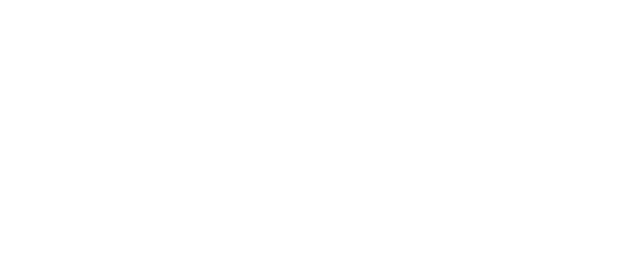
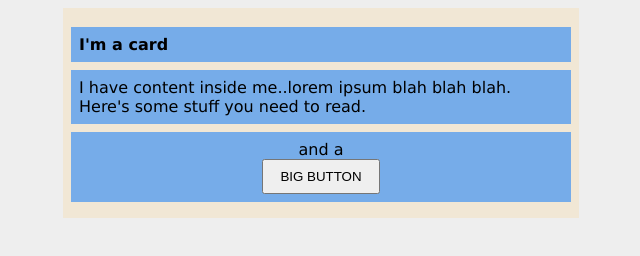
Before and after one commit to VitorMeloDev/TOP_Exercises_CSS-8, a plain HTML site: page index.html in a window 1280 px wide. Shown: the whole page, without its empty margins (319-959 px from the left). Drawn offline with Linux system fonts and the light colour scheme.

Commit message:
Exercise Done

```diff
--- a/index.html
+++ b/index.html
@@ -5,5 +5,14 @@
         <meta charset="UTF-8">
         <meta name="viewport" content="width=width-device, initial-scale=1.0">
         <title>Margin and Padding exercise 2</title>
+        <link rel="stylesheet" href="style.css">
     </head>
+
+    <body>
+        <div class="card">
+            <h1 class="title">I'm a card</h1>
+            <div class="content">I have content inside me..lorem ipsum blah blah blah. Here's some stuff you need to read.</div>
+            <div class="button-container">and a <button>BIG BUTTON</button></div>
+        </div>
+    </body>
 </html>
--- /dev/null
+++ b/style.css
@@ -0,0 +1,39 @@
+body{
+    background: #eee;
+    font-family: Verdana, Geneva, Tahoma, sans-serif;
+}
+
+.card{
+    background: rgb(241, 231, 213);
+    width: 500px;
+    margin: auto;
+    padding: 8px;
+}
+
+.title{
+    font-size: 16px;
+    font-weight: bold;
+    background-color: rgb(118, 172, 233);
+    padding: 8px;
+    margin-bottom: 8px;
+}
+
+.content{
+    font-size: 16px;
+    background-color: rgb(118, 172, 233);
+    padding: 8px;
+    margin-bottom: 8px;
+}
+
+.button-container{
+    text-align: center;
+    background-color: rgb(118, 172, 233);
+    padding: 8px;
+    margin-bottom: 8px;
+}
+
+button{
+    display: block;
+    margin: auto;
+    padding: 8px 16px;
+}
```
